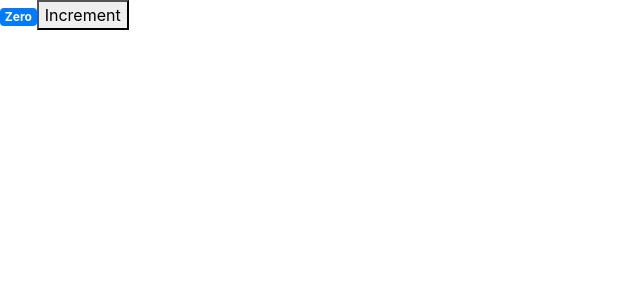
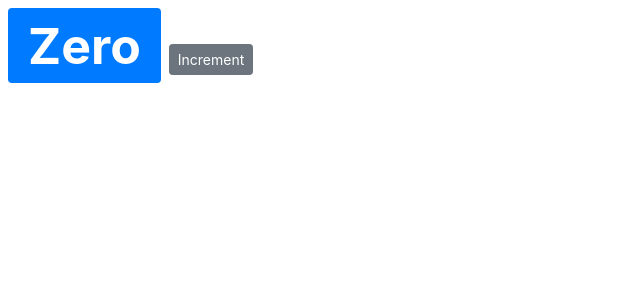
Before and after one commit to MonaliGanganeNeosoft/React-all, a React (Create React App) app: page / in a window 1280 px wide. Shown: the top 300 px of the page, without its empty margins (0-640 px from the left). Built offline with nearby package versions, Linux system fonts and the light colour scheme.

Commit message:
classname and style object

```diff
--- a/src/components/counter.jsx
+++ b/src/components/counter.jsx
@@ -3,11 +3,17 @@ class Counter extends Component {
   state = {
     count: 0,
   };
+  styles = {
+    fontSize: 50,
+    fontweight: "bold",
+  };
   render() {
     return (
       <>
-        <span className="badge badge-primary">{this.formatCount()}</span>
-        <button>Increment</button>
+        <span style={this.styles} className="badge badge-primary m-2">
+          {this.formatCount()}
+        </span>
+        <button className="btn btn-secondary btn-sm">Increment</button>
       </>
     );
   }
```
